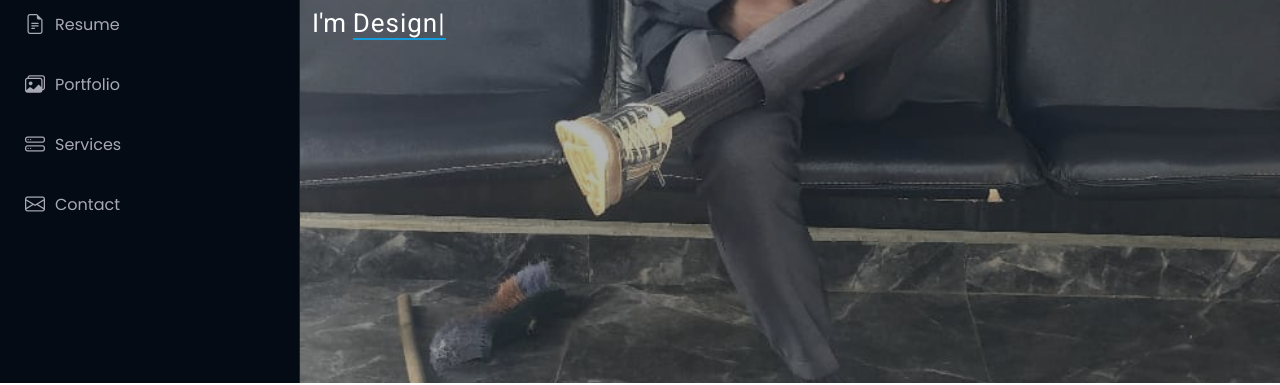
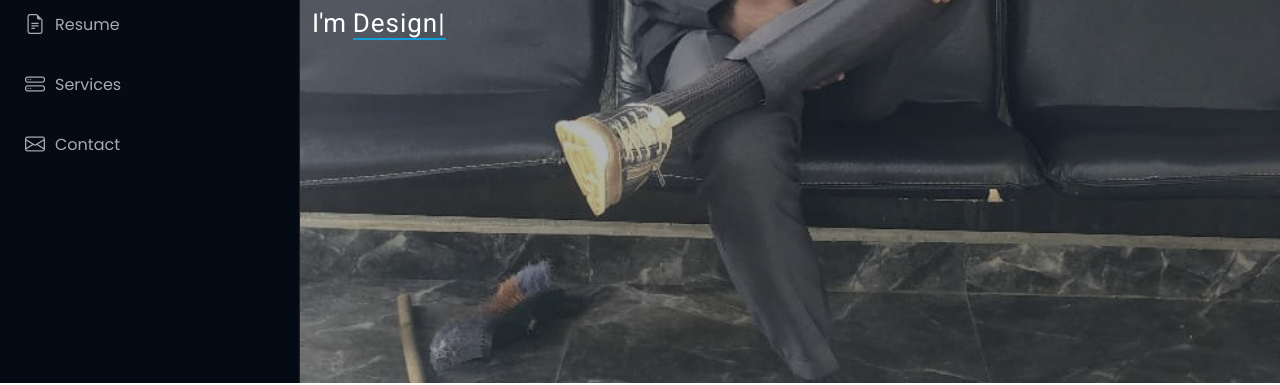
Before and after one commit to TimNet-codx/Tim.NetPortfolioClient, a plain HTML site: page index.html in a window 1280 px wide. Shown: the part 417-802 px from the top of the page. Drawn offline with Linux system fonts and the light colour scheme.

Commit message:
update new 1

```diff
--- a/index.html
+++ b/index.html
@@ -58,7 +58,7 @@
         <li><a href="#hero" class="active"><i class="bi bi-house navicon"></i>Home</a></li>
         <li><a href="#about"><i class="bi bi-person navicon"></i> About</a></li>
         <li><a href="#resume"><i class="bi bi-file-earmark-text navicon"></i> Resume</a></li>
-        <li><a href="#portfolio"><i class="bi bi-images navicon"></i> Portfolio</a></li>
+        <!-- <li><a href="#portfolio"><i class="bi bi-images navicon"></i> Portfolio</a></li> -->
         <li><a href="#services"><i class="bi bi-hdd-stack navicon"></i> Services</a></li>
         <!-- <li class="dropdown"><a href="#"><i class="bi bi-menu-button navicon"></i> <span>Dropdown</span> <i class="bi bi-chevron-down toggle-dropdown"></i></a>
           <ul>
```
Also changed, not shown: portfolio-details.html (+1 -1 lines), service-details.html (+1 -1 lines), starter-page.html (+1 -1 lines).
